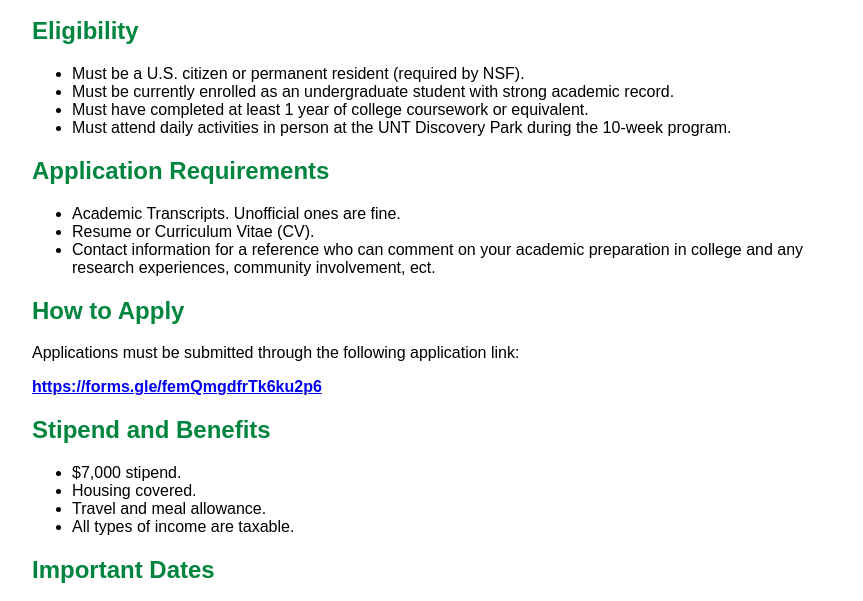
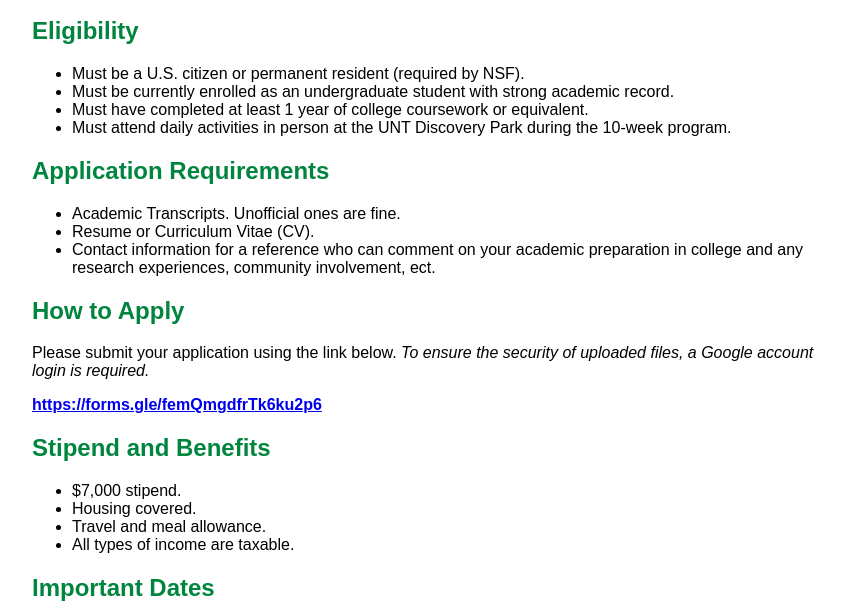
Before and after one commit to ResponsibleAILab/ResponsibleAILab.github.io, a plain HTML site: page application.html in a window 1280 px wide. Shown: the part 173-774 px from the top of the page, without its empty margins (208-1071 px from the left). Drawn offline with Linux system fonts and the light colour scheme.

Commit message:
Add files via upload

```diff
--- a/application.html
+++ b/application.html
@@ -50,7 +50,7 @@
 
         <h2>How to Apply</h2>
         <p>
-            Applications must be submitted through the following application link:
+            Please submit your application using the link below. <i>To ensure the security of uploaded files, a Google account login is required.</i>
         </p>
         <p>
             <strong><a href="https://forms.gle/femQmgdfrTk6ku2p6" target="_blank" rel="noopener">
```
